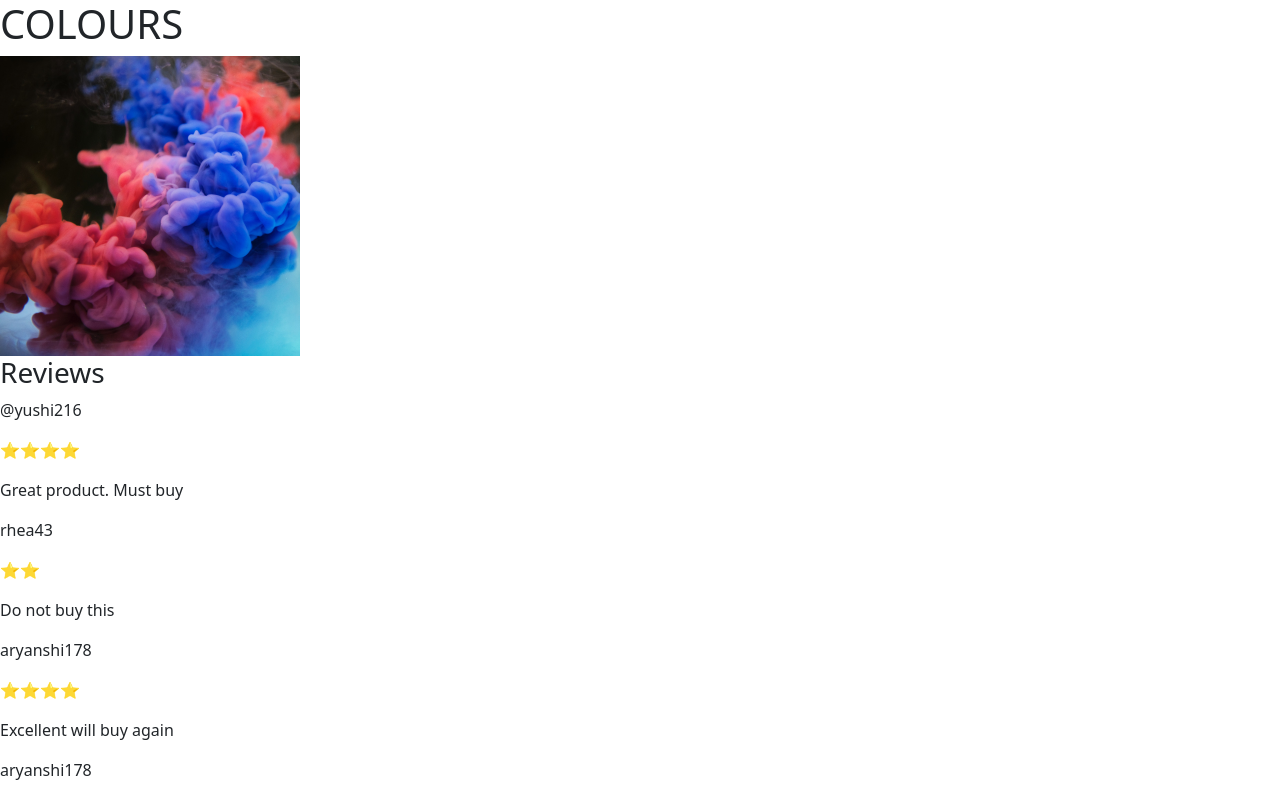
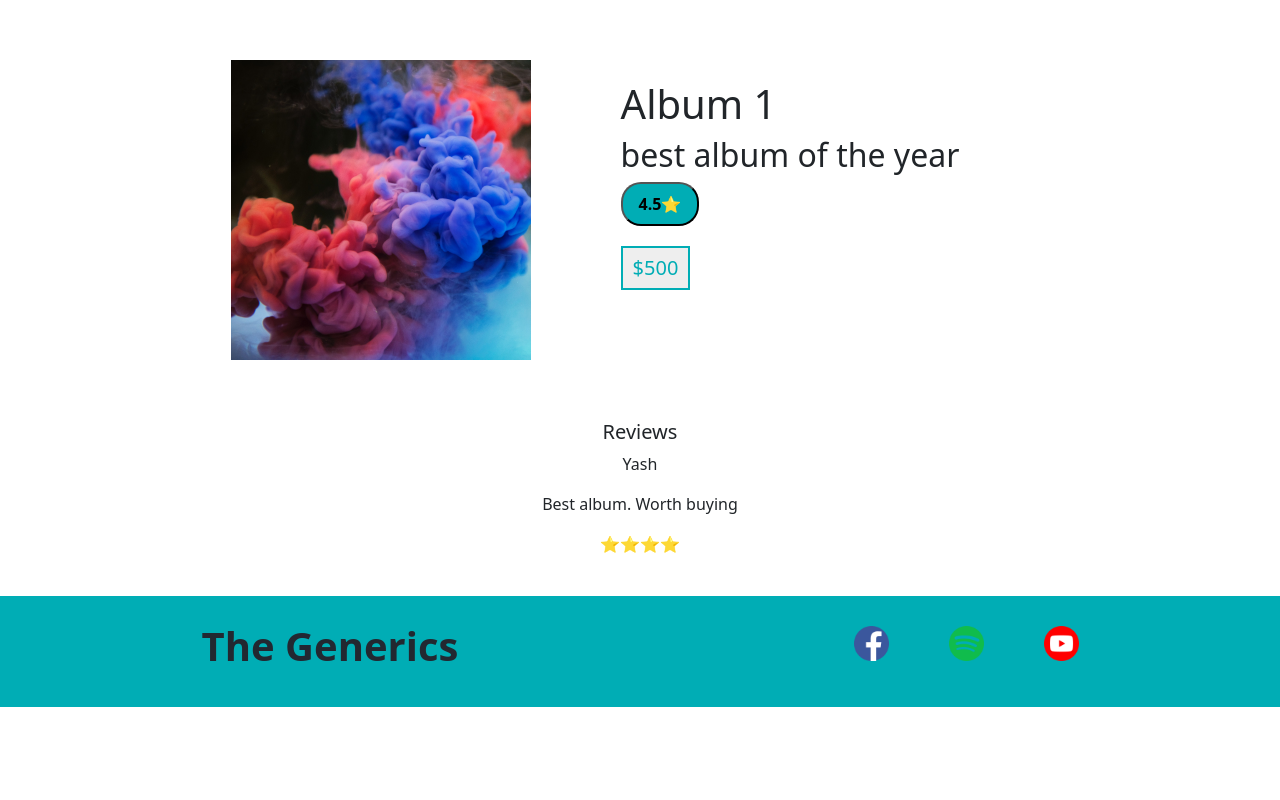
Before and after one commit to itsmeAYUSH/E-commerce, a React (Create React App) app: page /products/1 in a window 1280 px wide. Shown: the top 800 px of the page. Built offline with nearby package versions, Linux system fonts and the light colour scheme.

Commit message:
CSS imporved
CSS imporved

```diff
--- a/src/components/Products/Product.js
+++ b/src/components/Products/Product.js
@@ -16,10 +16,10 @@ const Product = (props) => {
       <div className={classes.div}>
         <h3>{props.title}</h3>
         <Link to={`/products/${props.id}`}>
-          <img  src={props.image} alt="products"></img>
+            <img src={props.image} alt="products"></img>
         </Link>
         <span className={classes.details}>
-          <h5 className={classes.amount}>Rs.{props.price}/-</h5>
+          <h5 className={classes.amount}>${props.price}</h5>
           <button className={classes.btn} onClick={addItemToCart}>
             Add To Cart
           </button>
--- a/src/components/Products/Products.js
+++ b/src/components/Products/Products.js
@@ -4,7 +4,7 @@ import { Fragment } from "react";
 const Products = (props) => {
   return (
     <Fragment>
-      <AvailableProducts />
+      <AvailableProducts/>
     </Fragment>
   );
 };
--- a/src/components/prodDetails/ProductDetails.js
+++ b/src/components/prodDetails/ProductDetails.js
@@ -1,106 +1,116 @@
 import React, { Fragment } from "react";
 import { useParams } from "react-router-dom";
+import classes from "./ProductDetails.module.css";
 
-const ProductDetails = (props) => {
+const ProductDetails = () => {
   const params = useParams();
 
   return (
     <Fragment>
       {params.product_id === "1" && (
-        <div>
-          <h1>COLOURS</h1>
-          <img src="/images/ProductImage/Album-1.png" alt="productImage" />
-          <div>
-            <h3> Reviews </h3>
-            <p> @yushi216 </p>
-            <p>⭐⭐⭐⭐</p>
-            <p> Great product. Must buy</p>
-            <p> rhea43 </p>
-            <p>⭐⭐</p>
-            <p> Do not buy this</p>
-            <p> aryanshi178 </p>
-            <p>⭐⭐⭐⭐</p>
-            <p> Excellent will buy again</p>
-            <p> aryanshi178 </p>
-            <p>⭐⭐⭐⭐</p>
-            <p> Excellent will buy again</p>
-            <p> aryanshi178 </p>
-            <p>⭐⭐⭐⭐</p>
-            <p> Excellent will buy again</p>
+        <section>
+          <div className={classes.sections}>
+            <img
+              src="/images/ProductImage/Album-1.png"
+              alt="Website"
+              className={classes.img}
+            ></img>
+            <div className={classes.details}>
+              <h1 className={classes.title}>Album 1</h1>
+              <h2>best album of the year</h2>
+              <button className={classes.rating}>4.5⭐</button>
+              <button className={classes.price}>$500</button>
             </div>
           </div>
+          <div className={classes.reviews}>
+            <h5 className={classes.reviews}> Reviews </h5>
+            <p> Yash </p>
+            <p> Best album. Worth buying</p>
+            <p>⭐⭐⭐⭐</p>
+          </div>
+        </section>
       )}
       {params.product_id === "2" && (
-        <div>
-          <h1>COLOURS</h1>
-          <img src="/images/ProductImage/Album-2.png" alt="productImage" />
-          <div>
-            <h3> Reviews </h3>
-            <p> @yushi216 </p>
-            <p>⭐⭐⭐⭐</p>
-            <p> Great product. Must buy</p>
-            <p> rhea43 </p>
-            <p>⭐⭐</p>
-            <p> Do not buy this</p>
-            <p> aryanshi178 </p>
-            <p>⭐⭐⭐⭐</p>
-            <p> Excellent will buy again</p>
-            <p> aryanshi178 </p>
-            <p>⭐⭐⭐⭐</p>
-            <p> Excellent will buy again</p>
-            <p> aryanshi178 </p>
-            <p>⭐⭐⭐⭐</p>
-            <p> Excellent will buy again</p>
+        <section>
+          <div className={classes.sections}>
+            <img
+              src="/images/ProductImage/Album-2.png"
+              alt="Website"
+              className={classes.img}
+            ></img>
+            <div className={classes.details}>
+              <h1 className={classes.title}>Album 2</h1>
+              <h2>best album of this month</h2>
+              <button className={classes.rating}>4.3⭐</button>
+              <button className={classes.price}>$300</button>
             </div>
           </div>
+          <div className={classes.reviews}>
+            <h5 className={classes.reviews}> Reviews </h5>
+            <p> vaibhav </p>
+            <p> Awesome in cheapest rate</p>
+            <p>⭐⭐⭐</p>
+            <p> ayush </p>
+            <p> best album</p>
+            <p>⭐⭐⭐⭐</p>
+          </div>
+        </section>
       )}
+
       {params.product_id === "3" && (
-        <div>
-          <h1>COLOURS</h1>
-          <img src="/images/ProductImage/Album-3.png" alt="productImage" />
-          <div>
-            <h3> Reviews </h3>
-            <p> @yushi216 </p>
-            <p>⭐⭐⭐⭐</p>
-            <p> Great product. Must buy</p>
-            <p> rhea43 </p>
-            <p>⭐⭐</p>
-            <p> Do not buy this</p>
-            <p> aryanshi178 </p>
-            <p>⭐⭐⭐⭐</p>
-            <p> Excellent will buy again</p>
-            <p> aryanshi178 </p>
-            <p>⭐⭐⭐⭐</p>
-            <p> Excellent will buy again</p>
-            <p> aryanshi178 </p>
-            <p>⭐⭐⭐⭐</p>
-            <p> Excellent will buy again</p>
+        <section>
+          <div className={classes.sections}>
+            <img
+              src="/images/ProductImage/Album-3.png"
+              alt="Website"
+              className={classes.img}
+            ></img>
+            <div className={classes.details}>
+              <h1 className={classes.title}>Album 3</h1>
+              <h2>best album of this month</h2>
+              <button className={classes.rating}>4.3⭐</button>
+              <button className={classes.price}>$700</button>
             </div>
           </div>
+          <div className={classes.reviews}>
+            <h5 className={classes.reviews}> Reviews </h5>
+
+            <p> rishav </p>
+            <p> best album</p>
+            <p>⭐⭐⭐⭐</p>
+            <p> kartik </p>
+            <p> Awesome in cheapest rate</p>
+            <p>⭐⭐⭐</p>
+          </div>
+        </section>
       )}
+
       {params.product_id === "4" && (
-        <div>
-          <h1>COLOURS</h1>
-          <img src="/images/ProductImage/Album-4.png" alt="productImage" />
-          <div>
-            <h3> Reviews </h3>
-            <p> @yushi216 </p>
-            <p>⭐⭐⭐⭐</p>
-            <p> Great product. Must buy</p>
-            <p> rhea43 </p>
-            <p>⭐⭐</p>
-            <p> Do not buy this</p>
-            <p> aryanshi178 </p>
-            <p>⭐⭐⭐⭐</p>
-            <p> Excellent will buy again</p>
-            <p> aryanshi178 </p>
-            <p>⭐⭐⭐⭐</p>
-            <p> Excellent will buy again</p>
-            <p> aryanshi178 </p>
-            <p>⭐⭐⭐⭐</p>
-            <p> Excellent will buy again</p>
+        <section>
+          <div className={classes.sections}>
+            <img
+              src="/images/ProductImage/Album-4.png"
+              alt="Website"
+              className={classes.img}
+            ></img>
+            <div className={classes.details}>
+              <h1 className={classes.title}>Album 4</h1>
+              <h2>Latest this week</h2>
+              <button className={classes.rating}>2.3⭐</button>
+              <button className={classes.price}>$100</button>
             </div>
           </div>
+          <div className={classes.reviews}>
+            <h5 className={classes.reviews}> Reviews </h5>
+
+            <p> rishav </p>
+            <p>not worth buying..</p>
+            <p>⭐</p>
+            <p> kartik </p>
+            <p> Average!!!</p>
+            <p>⭐⭐⭐</p>
+          </div>
+        </section>
       )}
     </Fragment>
   );
--- /dev/null
+++ b/src/components/prodDetails/ProductDetails.module.css
@@ -0,0 +1,31 @@
+.sections {
+  display: flex;
+  margin: 60px;
+}
+.details {
+  padding: 20px 90px;
+}
+.img {
+  transition: transform 0.2s;
+}
+.img:hover {
+  transform: scale(1.2);
+}
+.price {
+  color: #00adb5;
+  font-size: 20px;
+  border: 2px solid #00adb5;
+  padding: 5px 10px;
+  background-color: #eeeeee;
+  display: block;
+}
+.rating {
+  border-radius: 20px;
+  padding: 8px 16px;
+  background-color: #00adb5;
+  margin-bottom: 20px;
+  font-weight: bold;
+}
+.reviews {
+  text-align: center;
+}
```
Also changed, not shown: src/App.js (+4 -7 lines), 7 other files (tests, documents, lock files or other folders). Lines whose indentation alone changed are shown as unchanged.
